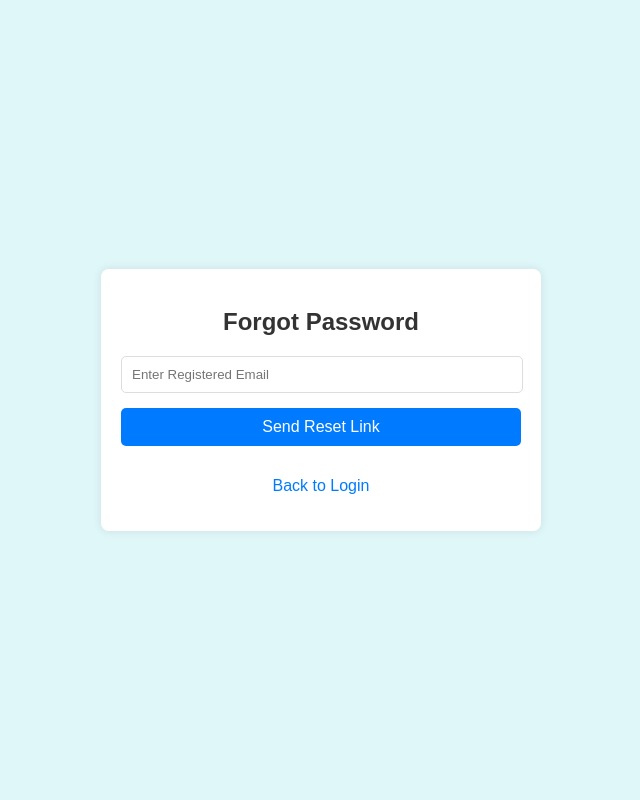
After one commit to maulikk04/ChatApp, a Node server app: page /forgot-password in a window 1280 px wide. The commit adds this page. Shown: the whole page, without its empty margins (319-959 px from the left). Run offline with Node 20, Linux system fonts and the light colour scheme; some libraries are stand-ins or nearby versions.

Commit message:
add forgot-password functionality

```diff
--- /dev/null
+++ b/client/public/forgot-password.js
@@ -0,0 +1,26 @@
+document.getElementById('forgot-password-form').addEventListener('submit' , async (e)=>{
+    e.preventDefault();
+    const email = document.getElementById('email').value;
+    const response = await fetch('/auth/forgot-password' , {
+        method: 'POST',
+        headers: {
+            'Content-Type': 'application/json'
+        },
+        body : JSON.stringify({email:email})
+
+    })
+    console.log(response);
+    const result = await response.json();
+    console.log(result);
+    const messageElement = document.getElementById('message');
+    if(response.ok)
+    {
+        messageElement.textContent = "Password reset link has been sent to your email.";
+        messageElement.style.color = "green";
+    }
+    else
+    {
+        messageElement.textContent = result.message;
+        messageElement.style.color = 'red';
+    }
+})
--- /dev/null
+++ b/client/public/fp_style.css
@@ -0,0 +1,73 @@
+body {
+    font-family: Arial, sans-serif;
+    background-color: #e0f7fa;
+    display: flex;
+    justify-content: center;
+    align-items: center;
+    height: 100vh;
+    margin: 0;
+}
+
+.container {
+    width: 100%;
+    max-width: 400px;
+    padding: 20px;
+    background-color: #ffffff;
+    box-shadow: 0 0 10px rgba(0, 0, 0, 0.1);
+    border-radius: 8px;
+}
+
+.forgot-password-box {
+    text-align: center;
+}
+
+h2 {
+    margin-bottom: 20px;
+    color: #333;
+}
+
+.input-box {
+    margin-bottom: 15px;
+    text-align: left;
+}
+
+.input-box input {
+    width: calc(100% - 20px);
+    padding: 10px;
+    border: 1px solid #ddd;
+    border-radius: 5px;
+}
+
+button {
+    width: 100%;
+    padding: 10px;
+    border: none;
+    background-color: #007bff;
+    color: white;
+    border-radius: 5px;
+    cursor: pointer;
+    font-size: 16px;
+    margin-bottom: 15px;
+}
+
+button:hover {
+    background-color: #0056b3;
+}
+
+.message {
+    margin-top: 15px;
+    color: red;
+}
+
+.back-to-login {
+    margin-top: 10px;
+}
+
+.back-to-login a {
+    color: #007bff;
+    text-decoration: none;
+}
+
+.back-to-login a:hover {
+    text-decoration: underline;
+}
--- a/client/public/register.js
+++ b/client/public/register.js
@@ -1,5 +1,11 @@
 function togglePassword() {
     const password = document.getElementById('password');
+    const type = password.getAttribute('type') === 'password' ? 'text' : 'password';
+    password.setAttribute('type', type);
+}
+
+function toggleConfirmPassword() {
+    const password = document.getElementById('confirmpassword');
     const type = password.getAttribute('type') === 'password' ? 'text' : 'password';
     password.setAttribute('type', type);
 }
--- /dev/null
+++ b/client/views/forgot-password.ejs
@@ -0,0 +1,27 @@
+<!DOCTYPE html>
+<html lang="en">
+<head>
+    <meta charset="UTF-8">
+    <meta name="viewport" content="width=device-width, initial-scale=1.0">
+    <title>Forgot Password</title>
+    <link rel="stylesheet" href="fp_style.css">
+</head>
+<body>
+    <div class="container">
+        <div class="forgot-password-box">
+            <h2>Forgot Password</h2>
+            <form id="forgot-password-form">
+                <div class="input-box">
+                    <input type="email" id="email" name="email" placeholder="Enter Registered Email" required>
+                </div>
+                <button type="submit">Send Reset Link</button>
+            </form>
+            <div class="message" id="message"></div>
+            <div class="back-to-login">
+                <p><a href="/">Back to Login</a></p>
+            </div>
+        </div>
+    </div>
+    <script src="forgot-password.js"></script>
+</body>
+</html>
--- a/client/views/home.ejs
+++ b/client/views/home.ejs
@@ -20,6 +20,9 @@
                         <span class="toggle-password" onclick="togglePassword()">&#128065;</span>
                     </div>
                 </div>
+                <div class="forgot-password">
+                    <a href="/forgot-password">Forgot Password?</a>
+                </div>
                 <button type="submit">Login</button>
             </form>
             <div class="message" id="message"></div>
--- a/client/views/register.ejs
+++ b/client/views/register.ejs
@@ -26,7 +26,7 @@
                 <div class="input-box">
                     <div class="password-wrapper">
                         <input type="password" id="confirmpassword" name="confirmpassword" placeholder="Confirm Password" required>
-                        <span class="toggle-password" onclick="togglePassword()">&#128065;</span>
+                        <span class="toggle-password" onclick="toggleConfirmPassword()">&#128065;</span>
                     </div>
                 </div>
                 <button type="submit">Register</button>
--- a/server/app.js
+++ b/server/app.js
@@ -44,6 +44,12 @@ async function start() {
                 console.log(error);
             }
         })
+        app.get('/forgot-password', (req,res)=>{
+            res.render('forgot-password');
+        })
+        app.get('/reset-password', (req,res)=>{
+            res.render('reset-password');
+        })
         app.use('/auth', authroutes);
         io.on('connection', (socket) => {
             console.log('A user connected');
--- a/server/package.json
+++ b/server/package.json
@@ -17,9 +17,11 @@
     "express": "^4.18.2",
     "express-session": "^1.18.0",
     "mongoose": "^8.4.1",
+    "nodemailer": "^6.9.13",
     "nodemon": "^3.0.3",
     "passport": "^0.7.0",
     "passport-google-oauth20": "^2.0.0",
+    "randomstring": "^1.3.0",
     "socket.io": "^4.7.4",
     "validator": "^13.12.0"
   }
```
Also changed, not shown: client/public/reset-password.js (added, +24 -0 lines), client/public/rp_style.css (added, +73 -0 lines), client/public/style.css (+15 -0 lines), client/views/reset-password.ejs (added, +27 -0 lines), server/model/tokenmodel.js (added, +22 -0 lines), server/model/usermodel.js (+19 -1 lines), server/routes/authroutes.js (+119 -12 lines), server/setup/passport_setup.js (line endings or trailing spaces), 1 other file.
